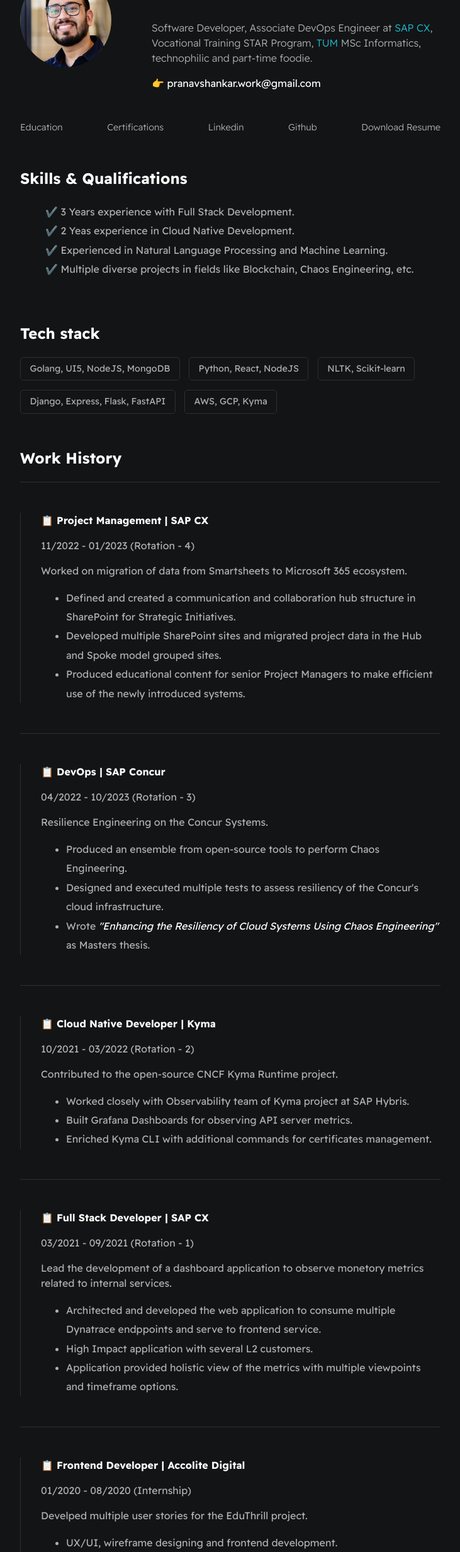
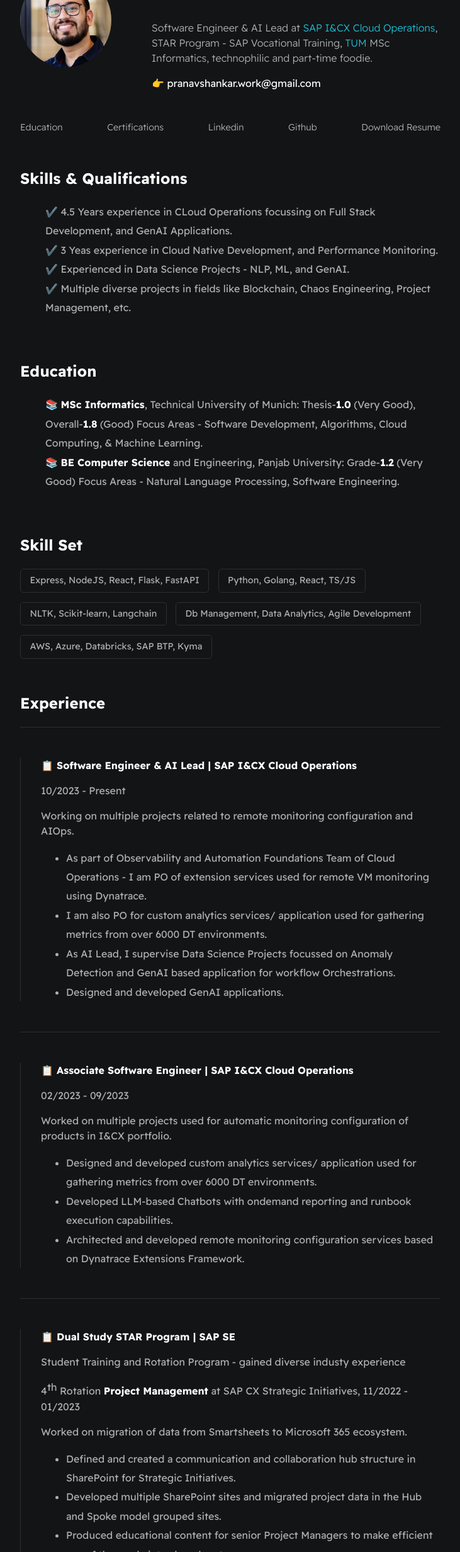
Before and after one commit to Pranav-SA/website-resume, a plain HTML site: page index.html in a window 1280 px wide. Shown: the part 136-2600 px from the top of the page at 63% size, without its empty margins (274-1005 px from the left). Drawn offline with Linux system fonts and the light colour scheme.

Commit message:
Refresh content

```diff
--- a/index.html
+++ b/index.html
@@ -1,5 +1,6 @@
 <!DOCTYPE html>
 <html>
+
 <head>
     <meta charset="utf-8">
     <meta http-equiv="X-UA-Compatible" content="IE=edge">
@@ -8,6 +9,7 @@
     <meta name="viewport" content="width=device-width, initial-scale=1">
     <link rel="stylesheet" href="./styles/main.css">
 </head>
+
 <body>
     <div id="container--main">
 
@@ -16,8 +18,10 @@
 
             <div>
                 <h1 id="user-name">Pranav Shankar</h1>
-                    <p id="bio">Software Developer, Associate DevOps Engineer at <a href="https://www.sap.com/products/crm.html" target="_blank">SAP CX</a>,
-                        Vocational Training STAR Program, <a href="https://www.tum.de/en/" target="_blank">TUM</a> MSc Informatics, technophilic and part-time foodie.</p>
+                <p id="bio">Software Engineer & AI Lead at <a href="https://www.sap.com/products/crm.html"
+                        target="_blank">SAP I&CX Cloud Operations</a>,
+                    STAR Program - SAP Vocational Training, <a href="https://www.tum.de/en/" target="_blank">TUM</a> MSc
+                    Informatics, technophilic and part-time foodie.</p>
                 <p id="email">👉 pranavshankar.work@gmail.com</p>
             </div>
         </section>
@@ -25,8 +29,8 @@
         <section class="section--page">
 
             <div id="socials--list">
-                    <a href="education.html" target="_blank">Education</a>
-                    <a href="certifications.html" target="_blank">Certifications</a>
+                <a href="education.html">Education</a>
+                <a href='certifications.html'>Certifications</a>
                 <a href="https://www.linkedin.com/in/pranav-shankar-447452150/" target="_blank">Linkedin</a>
                 <a href="https://github.com/Pranav-SA" target="_blank">Github</a>
                 <a href="./assets/resume.pdf" target="_blank">Download Resume</a>
@@ -36,76 +40,109 @@
         <section class="section--page">
             <h2>Skills & Qualifications</h2>
             <ul id="qualifications--list">
-                    <li>✔️ 3 Years experience with Full Stack Development.</li>
-                    <li>✔️ 2 Yeas experience in Cloud Native Development.</li>
-                    <li>✔️ Experienced in Natural Language Processing and Machine Learning.</li>
-                    <li>✔️ Multiple diverse projects in fields like Blockchain, Chaos Engineering, etc.</li>
+                <li>✔️ 4.5 Years experience in CLoud Operations focussing on Full Stack Development, and GenAI
+                    Applications.</li>
+                <li>✔️ 3 Yeas experience in Cloud Native Development, and Performance Monitoring.</li>
+                <li>✔️ Experienced in Data Science Projects - NLP, ML, and GenAI.</li>
+                <li>✔️ Multiple diverse projects in fields like Blockchain, Chaos Engineering, Project Management, etc.
+                </li>
             </ul>
         </section>
 
         <section class="section--page">
-                <h2>Tech stack</h2>
+            <h2>Education</h2>
+            <ul id="qualifications--list">
+                <li>📚 <b>MSc Informatics</b>, Technical University of Munich: Thesis-<b>1.0</b> (Very Good),
+                    Overall-<b>1.8</b> (Good) Focus Areas - Software Development, Algorithms, Cloud Computing, & Machine
+                    Learning.</li>
+                <li>📚 <b>BE Computer Science</b> and Engineering, Panjab University: Grade-<b>1.2</b> (Very Good)
+                    Focus Areas - Natural Language Processing, Software Engineering.</li>
+            </ul>
+        </section>
+
+        <section class="section--page">
+            <h2>Skill Set</h2>
 
             <div id="wrapper--techstack__items">
-                    <div class="card--techstack"><span>Golang, UI5, NodeJS, MongoDB</span></div>
-                    <div class="card--techstack"><span>Python, React, NodeJS</span></div>
-                    <div class="card--techstack"><span>NLTK, Scikit-learn </span></div>
-                    <div class="card--techstack"><span>Django, Express, Flask, FastAPI</span></div>
-                    <div class="card--techstack"><span>AWS, GCP, Kyma</span></div>
+                <div class="card--techstack"><span>Express, NodeJS, React, Flask, FastAPI</span></div>
+                <div class="card--techstack"><span>Python, Golang, React, TS/JS</span></div>
+                <div class="card--techstack"><span>NLTK, Scikit-learn, Langchain </span></div>
+                <div class="card--techstack"><span>Db Management, Data Analytics, Agile Development </span></div>
+                <div class="card--techstack"><span>AWS, Azure, Databricks, SAP BTP, Kyma</span></div>
             </div>
         </section>
 
         <section id="work-history-wrapper" class="section--page">
-                <h2>Work History</h2>
+            <h2>Experience</h2>
 
             <div class="line-break"></div>
             <div class="card--work-history">
-                    <strong>📋 Project Management | SAP CX</strong>
-                    <p>11/2022 - 01/2023 (Rotation - 4)</p>
-                    <p>Worked on migration of data from Smartsheets to Microsoft 365 ecosystem.</p>
+                <strong>📋 Software Engineer & AI Lead | SAP I&CX Cloud Operations</strong>
+                <p>10/2023 - Present</p>
+                <p>Working on multiple projects related to remote monitoring configuration and AIOps.</p>
                 <ul>
-                        <li>Defined and created a communication and collaboration hub structure in SharePoint for Strategic Initiatives.</li>
-                        <li>Developed multiple SharePoint sites and migrated project data in the Hub and Spoke model grouped sites.</li>
-                        <li>Produced educational content for senior Project Managers to make efficient use of the newly introduced systems.</li>
+                    <li>As part of Observability and Automation Foundations Team of Cloud Operations - I am PO of extension services used for remote VM monitoring using Dynatrace.</li>
+                    <li>I am also PO for custom analytics services/ application used for gathering metrics from over 6000 DT environments.</li>
+                    <li>As AI Lead, I supervise Data Science Projects focussed on Anomaly Detection and GenAI based application for workflow Orchestrations.</li>
+                    <li>Designed and developed GenAI applications.</li>
                 </ul>
             </div>
 
             <div class="line-break"></div>
-
             <div class="card--work-history">
-                    <strong>📋 DevOps | SAP Concur</strong>
-                    <p>04/2022 - 10/2023 (Rotation - 3)</p>
-                    <p>Resilience Engineering on the Concur Systems.</p>
+                <strong>📋 Associate Software Engineer | SAP I&CX Cloud Operations</strong>
+                <p>02/2023 - 09/2023</p>
+                <p>Worked on multiple projects used for automatic monitoring configuration of products in I&CX portfolio.</p>
                 <ul>
-                        <li>Produced an ensemble from open-source tools to perform Chaos Engineering.</li>
-                        <li>Designed and executed multiple tests to assess resiliency of the Concur's cloud infrastructure. </li>
-                        <li>Wrote <i>"Enhancing the Resiliency of Cloud Systems Using Chaos Engineering"</i> as Masters thesis.</li>
+                    <li>Designed and developed custom analytics services/ application used for gathering metrics from over 6000 DT environments.</li>
+                    <li>Developed LLM-based Chatbots with ondemand reporting and runbook execution capabilities.</li>
+                    <li>Architected and developed remote monitoring configuration services based on Dynatrace Extensions Framework.</li>
                 </ul>
             </div>
 
             <div class="line-break"></div>
+            <div class="card--work-history">
+                <strong>📋 Dual Study STAR Program | SAP SE</strong>
+                <p>Student Training and Rotation Program - gained diverse industy experience</p>
+                <p>4<sup>th</sup> Rotation <b>Project Management</b> at SAP CX Strategic Initiatives, 11/2022 - 01/2023
+                </p>
+                <p>Worked on migration of data from Smartsheets to Microsoft 365 ecosystem.</p>
+                <ul>
+                    <li>Defined and created a communication and collaboration hub structure in SharePoint for Strategic
+                        Initiatives.</li>
+                    <li>Developed multiple SharePoint sites and migrated project data in the Hub and Spoke model grouped
+                        sites.</li>
+                    <li>Produced educational content for senior Project Managers to make efficient use of the newly
+                        introduced systems.</li>
+                </ul>
 
-                <div class="card--work-history">
-                    <strong>📋 Cloud Native Developer | Kyma</strong>
-                    <p>10/2021 - 03/2022 (Rotation - 2)</p>
+                <p>3<sup>rd</sup> Rotation <b>DevOps & Resilience Engineering</b> at SAP Concur, 04/2022 - 10/2023</p>
+                <p>Resilience Engineering on the Concur Systems.</p>
+                <ul>
+                    <li>Produced an ensemble from open-source tools to perform Chaos Engineering.</li>
+                    <li>Designed and executed multiple tests to assess resiliency of the Concur's cloud infrastructure.
+                    </li>
+                    <li>Wrote <i>"Enhancing the Resiliency of Cloud Systems Using Chaos Engineering"</i> as Masters
+                        thesis.</li>
+                </ul>
+
+                <p>2<sup>nd</sup> Rotation <b>Cloud Native Developer</b> at SAP Kyma, 10/2021 - 03/2022</p>
                 <p>Contributed to the open-source CNCF Kyma Runtime project.</p>
                 <ul>
                     <li>Worked closely with Observability team of Kyma project at SAP Hybris.</li>
                     <li>Built Grafana Dashboards for observing API server metrics.</li>
                     <li>Enriched Kyma CLI with additional commands for certificates management.</li>
                 </ul>
-                </div>
 
-                <div class="line-break"></div>
-
-                <div class="card--work-history">
-                    <strong>📋 Full Stack Developer | SAP CX</strong>
-                    <p>03/2021 - 09/2021 (Rotation - 1)</p>
-                    <p>Lead the development of a dashboard application to observe monetory metrics related to internal services.</p>
+                <p>1<sup>st</sup> Rotation <b>Full Stack Developer</b> at SAP CX, 03/2021 - 09/2021</p>
+                <p>Lead the development of a dashboard application to observe monetory metrics related to internal
+                    services.</p>
                 <ul>
-                        <li>Architected and developed the web application to consume multiple Dynatrace endppoints and serve to frontend service.</li>
+                    <li>Architected and developed the web application to consume multiple Dynatrace endppoints and serve
+                        to frontend service.</li>
                     <li>High Impact application with several L2 customers.</li>
-                        <li>Application provided holistic view of the metrics with multiple viewpoints and timeframe options.</li>
+                    <li>Application provided holistic view of the metrics with multiple viewpoints and timeframe
+                        options.</li>
                 </ul>
             </div>
 
@@ -126,24 +163,37 @@
             <div class="card--work-history">
                 <strong>📋 Research Assistant | Panjab University</strong>
                 <p>2018 - 2019 </p>
-                    <p>Researched on topics such as Word Embeddings, Sentiment Analysis, Generative Adversarial Networks.</p>
+                <p>Researched on topics such as Word Embeddings, Sentiment Analysis, Generative Adversarial Networks.
+                </p>
                 <ul>
                     <li>Worked closely with UIET Panjab University Machine Learning Group.</li>
                     <li>Approached creation of Hybrid Embeddings and its use for Sentiment Analysis.</li>
                     <li>Replicated GANS for mutliple datasets as an educational exercise.</li>
                 </ul>
             </div>
+            <div class="line-break"></div>
         </section>
 
         <section class="section--page">
             <h2>Accomplishments</h2>
+
+
+            <div class="card--project">
+                <span>🏆 </span>2024 - SPOT Award - Best Performer, Cloud Operations, I&CX SAP SE
+            </div>
+            <div class="card--project">
+                <span>🏆 </span>2023 - SPOT Award - Best Performer, Cloud Operations, I&CX SAP SE
+            </div>
+            <div class="card--project">
+                <span>🏆 </span>2020 - Merit Award for excellence in Academics BE CSE, Panjab University
+            </div>
 
             <div class="card--project">
                 <span>🏆 </span>2020 - Software Engineering Virtual Experience, JPMorgan Chase & Co
             </div>
 
             <div class="card--project">
-                <span>🏆 </span>2019 - Data Research Scholarship Panjab University, India
+                <span>🏆 </span>2019 - Data Science Research Scholarship Panjab University, India
             </div>
 
             <div class="card--project">
@@ -190,4 +240,5 @@
     </div>
 
 </body>
+
 </html>
--- a/styles/main.css
+++ b/styles/main.css
@@ -34,7 +34,7 @@ body{
     background-color: var(--mainBgColor);
 }
 
-p, span, li{
+p, span, sup, li{
     color: var(--secondaryTextColor);
     font-size: 1em;
 }
```
Also changed, not shown: certifications.html (+4 -0 lines), 1 other file. Lines whose indentation alone changed are shown as unchanged.
